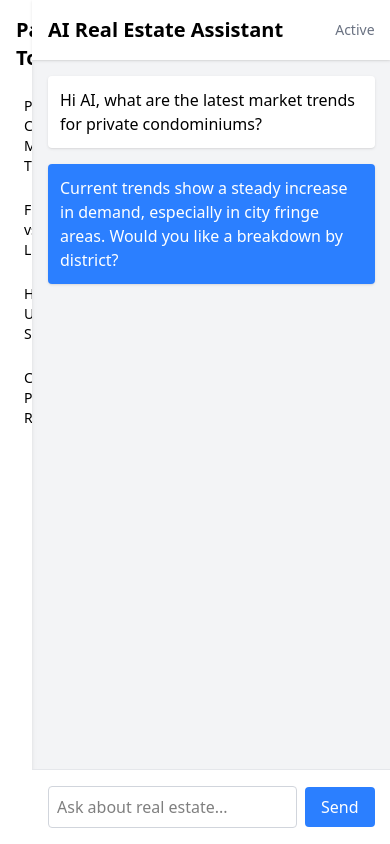
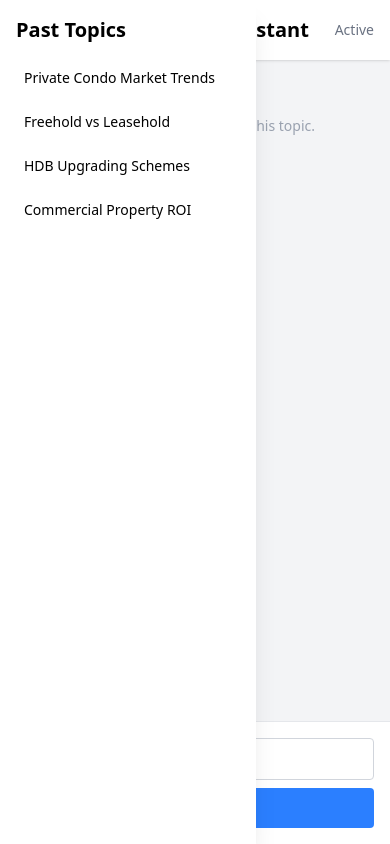
Before and after one commit to YippyYaYa/LeonSite, an Angular app in the folder AIAgent/: page / in a window 390 px wide. Built offline with nearby package versions, Linux system fonts and the light colour scheme.

Commit message:
[poc][feature] Added mobile stylings and functions

```diff
--- a/AIAgent/src/app/pages/main-chat/main-chat.component.html
+++ b/AIAgent/src/app/pages/main-chat/main-chat.component.html
@@ -1,6 +1,16 @@
-<div class="h-screen flex bg-gray-100">
+<div class="h-screen flex flex-col md:flex-row bg-gray-100 relative">
+  <!-- Sidebar Backdrop -->
+<div
+*ngIf="showSidebar && screenIsSmall()"
+class="fixed inset-0 z-30 md:hidden backdrop-blur-md"
+(click)="showSidebar = false">
+</div>
 <!-- Sidebar for Past Topics -->
-  <aside class="w-64 bg-white shadow-md p-4 overflow-y-auto">
+<aside
+class="fixed inset-y-0 left-0 z-40 w-64 bg-white shadow-xl md:shadow-none transform transition-transform duration-300 md:relative md:translate-x-0 md:z-auto md:w-64 md:block p-4 overflow-y-auto"
+[class.-translate-x-full]="!showSidebar && screenIsSmall()"
+[class.translate-x-0]="showSidebar || !screenIsSmall()"
+>
   <h2 class="text-xl font-semibold mb-4">Past Topics</h2>
   <ul class="space-y-2 text-sm">
     @for (topic of topicList; track topic) {
@@ -18,6 +28,11 @@
 <main class="flex-1 flex flex-col">
   <!-- Chat Title Bar -->
   <header class="p-4 bg-white shadow flex items-center justify-between">
+      <button class="md:hidden mr-2 text-gray-600" (click)="showSidebar = !showSidebar" aria-label="Toggle Sidebar">
+        <svg xmlns="http://www.w3.org/2000/svg" fill="none" viewBox="0 0 24 24" stroke="currentColor" class="w-6 h-6">
+          <path stroke-linecap="round" stroke-linejoin="round" stroke-width="2" d="M4 6h16M4 12h16M4 18h16" />
+        </svg>
+      </button>
     <h1 class="text-xl font-semibold">AI Real Estate Assistant</h1>
     <span class="text-sm text-gray-500">Active</span>
   </header>
@@ -47,13 +62,13 @@
   </section>
 
   <!-- Chat Input Box -->
-    <footer class="p-4 bg-white border-t border-gray-200 flex items-center space-x-2">
+  <footer class="p-4 bg-white border-t border-gray-200 flex flex-col sm:flex-row gap-2 sm:gap-4">
     <input
       type="text"
       [(ngModel)]="newMessage"
       (keyup.enter)="sendMessage()"
       placeholder="Ask about real estate..."
-        class="flex-1 border border-gray-300 rounded p-2 focus:outline-none focus:ring-2 focus:ring-blue-400" />
+      class="w-full sm:flex-1 border border-gray-300 rounded p-2 focus:outline-none focus:ring-2 focus:ring-blue-400" />
     <button
       (click)="sendMessage()"
       class="bg-blue-500 text-white px-4 py-2 rounded hover:bg-blue-600">
--- a/AIAgent/src/app/pages/main-chat/main-chat.component.ts
+++ b/AIAgent/src/app/pages/main-chat/main-chat.component.ts
@@ -2,7 +2,8 @@
   Component,
   ViewChild,
   ElementRef,
-  AfterViewChecked
+  AfterViewChecked,
+  OnInit
 } from '@angular/core';
 import { CommonModule } from '@angular/common';
 import { FormsModule } from '@angular/forms';
@@ -14,57 +15,33 @@
   templateUrl: './main-chat.component.html',
   styleUrl: './main-chat.component.scss'
 })
-export class MainChatComponent implements AfterViewChecked {
+export class MainChatComponent implements OnInit, AfterViewChecked {
   @ViewChild('chatContainer') private chatContainer!: ElementRef;
 
-  chats: Record<string, { from: 'user' | 'ai'; text: string }[]> = {
-    'Private Condo Market Trends': [
-      {
-        from: 'user',
-        text: 'Hi AI, what are the latest market trends for private condominiums?'
-      },
-      {
-        from: 'ai',
-        text: 'Current trends show a steady increase in demand, especially in city fringe areas. Would you like a breakdown by district?'
-      }
-    ],
-    'Freehold vs Leasehold': [
-      {
-        from: 'user',
-        text: 'Yes, and can you compare freehold vs leasehold value retention?'
-      },
-      {
-        from: 'ai',
-        text: 'Freehold properties generally retain value better over time, but leasehold may offer better short-term yield. Would you like specific data?'
-      }
-    ],
-    'HDB Upgrading Schemes': [
-      {
-        from: 'user',
-        text: 'What are the current HDB upgrading schemes available?'
-      },
-      {
-        from: 'ai',
-        text: 'There are several, including the Home Improvement Programme (HIP) and Neighbourhood Renewal Programme (NRP).'
-      }
-    ],
-    'Commercial Property ROI': [
-      {
-        from: 'user',
-        text: 'Is investing in commercial property a good idea in 2024?'
-      },
-      {
-        from: 'ai',
-        text: 'It can be, especially with the rise in demand for mixed-use spaces. Would you like to see projected ROI for specific zones?'
-      }
-    ]
-  };
-
+  chats: Record<string, { from: 'user' | 'ai'; text: string }[]> = {};
   selectedTopic = 'Private Condo Market Trends';
-  topicList = Object.keys(this.chats);
-  chatHistory = this.chats[this.selectedTopic];
+  topicList: string[] = [];
+  chatHistory: { from: 'user' | 'ai'; text: string }[] = [];
   newMessage = '';
   isTyping = false;
+  showSidebar = false;
+
+  ngOnInit(): void {
+    const saved = localStorage.getItem('chatHistory');
+    if (saved) {
+      this.chats = JSON.parse(saved);
+    } else {
+      this.chats = {
+        'Private Condo Market Trends': [],
+        'Freehold vs Leasehold': [],
+        'HDB Upgrading Schemes': [],
+        'Commercial Property ROI': []
+      };
+    }
+
+    this.topicList = Object.keys(this.chats);
+    this.loadChat(this.selectedTopic);
+  }
 
   ngAfterViewChecked(): void {
     this.scrollToBottom();
@@ -84,6 +61,7 @@
     this.chatHistory = this.chats[topic] || [];
     this.newMessage = '';
     this.isTyping = false;
+    this.showSidebar = false; // Optional: auto-close sidebar on mobile after selection
   }
 
   sendMessage(): void {
@@ -91,6 +69,7 @@
     if (!message) return;
 
     this.chatHistory.push({ from: 'user', text: message });
+    this.updateChats();
     this.newMessage = '';
     this.isTyping = true;
 
@@ -101,6 +80,16 @@
         text: 'Thank you for your question. Let me get back to you with the data.'
       });
       this.isTyping = false;
-    }, 10000);
+      this.updateChats();
+    }, 1000);
+  }
+
+  updateChats(): void {
+    this.chats[this.selectedTopic] = this.chatHistory;
+    localStorage.setItem('chatHistory', JSON.stringify(this.chats));
+  }
+
+  screenIsSmall(): boolean {
+    return window.innerWidth < 768;
   }
 }
```
Lines whose indentation alone changed are shown as unchanged.
